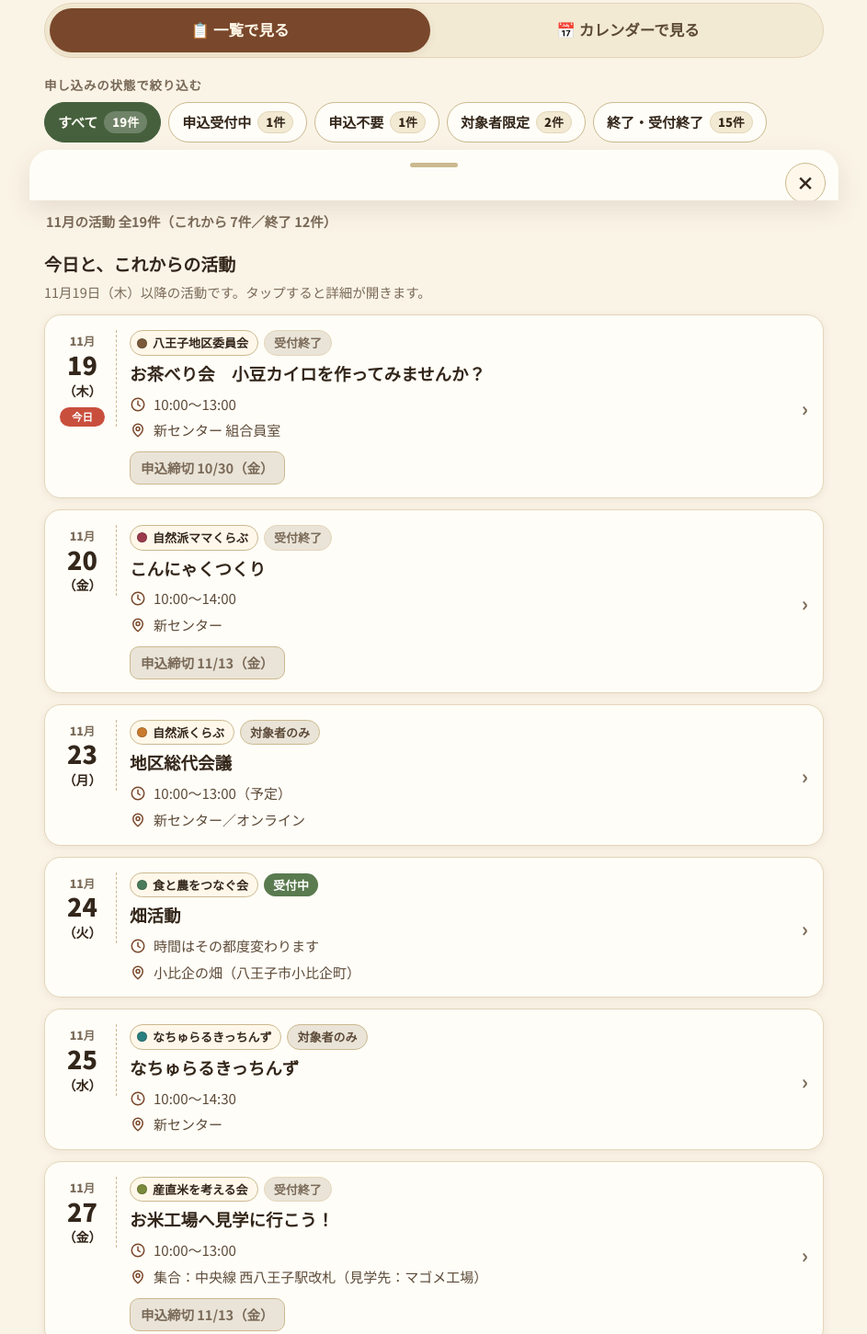
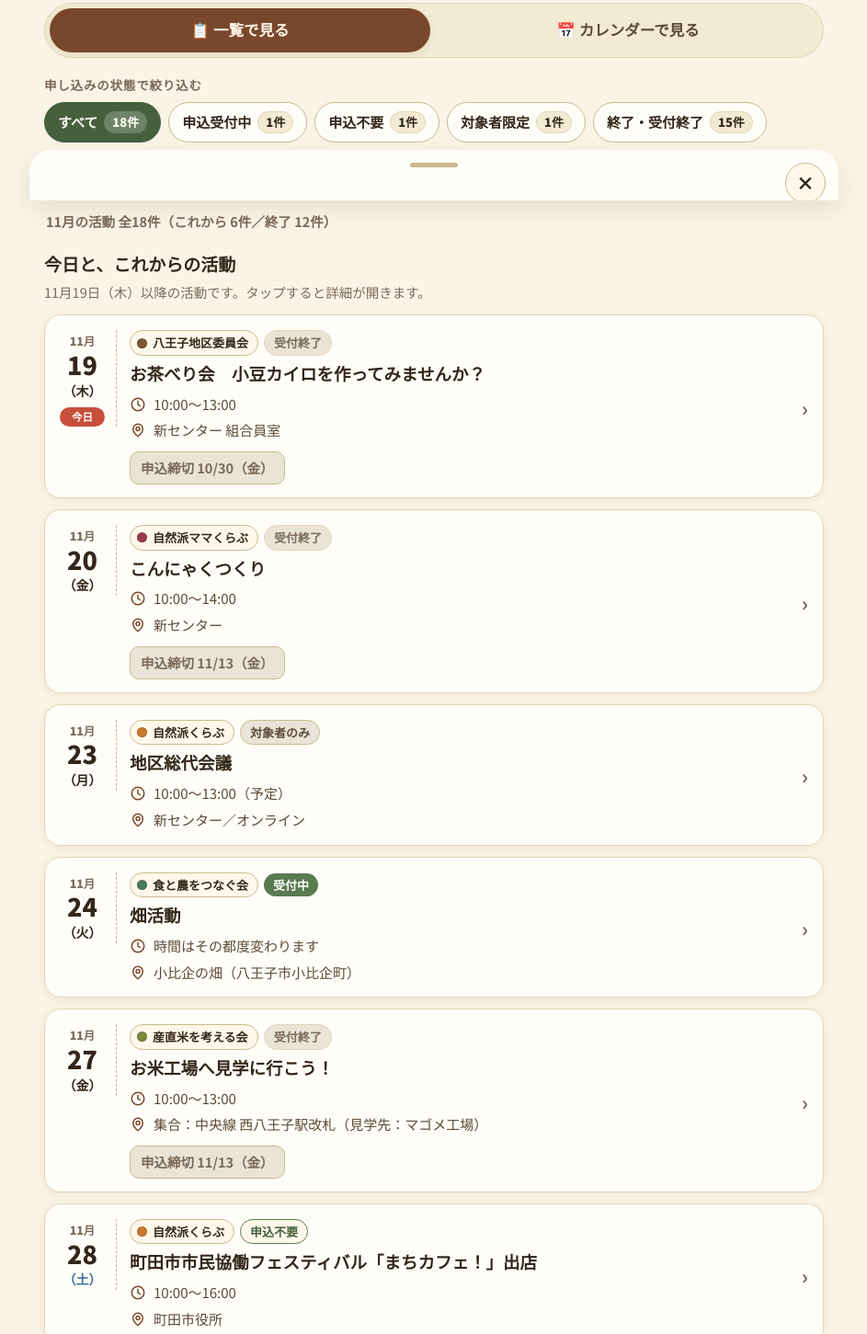
Before and after one commit to shizenha-club/shizenha-activity-calendar, a plain HTML site: page index.html in a window 1280 px wide. Shown: the part 640-2091 px from the top of the page at 92% size, without its empty margins (168-1111 px from the left). Drawn offline with Linux system fonts and the light colour scheme.

Commit message:
なちゅらるきっちんずの日程を修正（11/18・11/25→11/11）

```diff
--- a/index.html
+++ b/index.html
@@ -496,7 +496,7 @@ var EVENTS = [
   { id:11, y:2026, m:11, day:18, title:"地区総代会議", org:"club", time:"10:00〜13:00（予定）", venue:"ソレイユさがみ", status:"limited",
     target:"総代の方", page:"https://www.shizenha-club.com/news_post/soudaikaigi/", apply:"none",
     desc:"地区総代会議です。総代の方が対象です。" },
-  { id:12, y:2026, m:11, day:18, title:"なちゅらるきっちんず", org:"kitchen", time:"10:00〜14:30", venue:"新センター", status:"limited",
+  { id:12, y:2026, m:11, day:11, title:"なちゅらるきっちんず", org:"kitchen", time:"10:00〜14:30", venue:"新センター", status:"limited",
     target:"メンバーの方", page:null, apply:"none",
     desc:"商品の調理・試食・評価を行う活動です。メンバーの方が対象です。" },
   { id:13, y:2026, m:11, day:19, title:"お茶べり会　小豆カイロを作ってみませんか？", org:"hachioji", time:"10:00〜13:00", venue:"新センター 組合員室", status:"closed",
@@ -512,9 +512,6 @@ var EVENTS = [
     desc:"地区総代会議です。総代の方が対象です。" },
   { id:16, y:2026, m:11, day:24, title:"畑活動", org:"nougyou", time:"時間はその都度変わります", venue:"小比企の畑（八王子市小比企町）", status:"open", page:null, apply:"phone",
     desc:"小比企の畑で作業を行う活動です。開始時間は天候や季節でその都度変わります。初めての方はまずお電話でお問い合わせください。詳細はそのときにお伝えします。" },
-  { id:17, y:2026, m:11, day:25, title:"なちゅらるきっちんず", org:"kitchen", time:"10:00〜14:30", venue:"新センター", status:"limited",
-    target:"メンバーの方", page:null, apply:"none",
-    desc:"商品の調理・試食・評価を行う活動です。メンバーの方が対象です。" },
   { id:18, y:2026, m:11, day:27, title:"お米工場へ見学に行こう！", org:"kome", time:"10:00〜13:00", venue:"集合：中央線 西八王子駅改札（見学先：マゴメ工場）", status:"open",
     deadline:{ y:2026, m:11, d:13 }, page:"https://www.shizenha-club.com/news_post/santyokumai/", apply:"page",
     fee:"2,500円（ランチ代・当日集金）", capacity:"15名（多数の場合は抽選）",
@@ -528,7 +525,7 @@ var EVENTS = [
 EVENTS.forEach(function(ev){
   if(ev.id === 19){ ev.kind = "free"; }
   else if(ev.target && (ev.target.indexOf("総代") !== -1 || ev.target.indexOf("メンバー") !== -1)){ ev.kind = "limited"; }
-  else if(ev.id === 10 || ev.id === 11 || ev.id === 12 || ev.id === 15 || ev.id === 17){ ev.kind = "limited"; }
+  else if(ev.id === 10 || ev.id === 11 || ev.id === 12 || ev.id === 15){ ev.kind = "limited"; }
   else { ev.kind = "open"; }
 });
 refreshStatuses();
```
